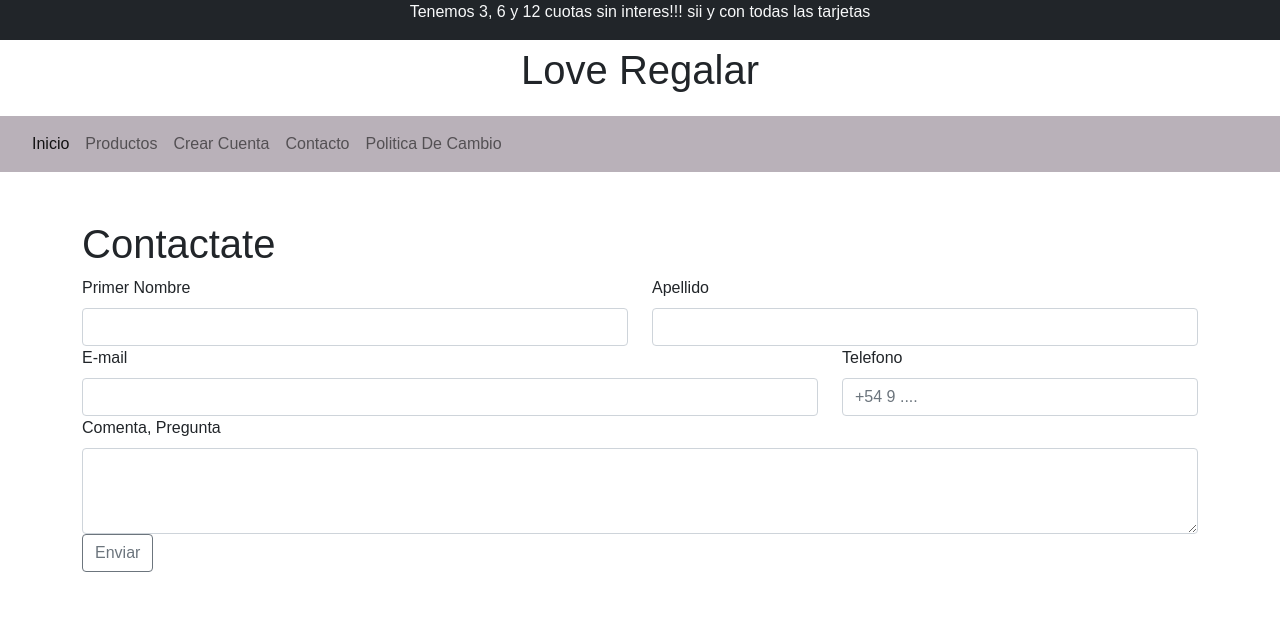
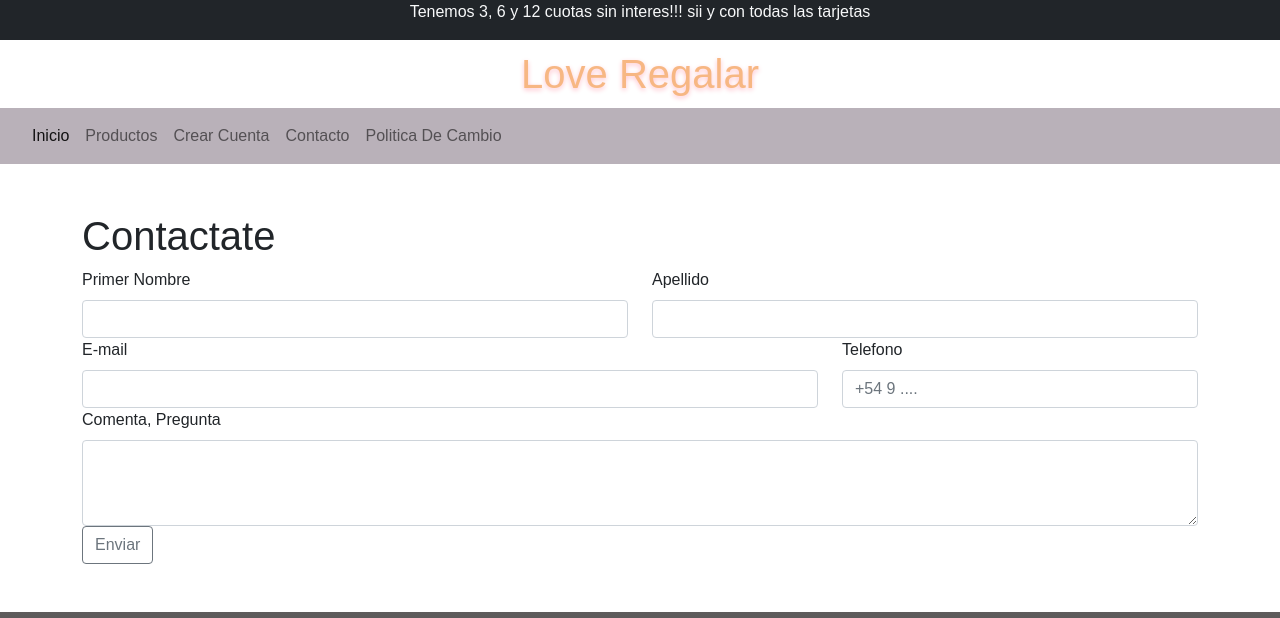
Before and after one commit to heidicolchado/loveregalar, a website: page contacto.html in a window 1280 px wide. Shown: the top 618 px of the page. Drawn offline with nearby package versions, Linux system fonts and the light colour scheme.

Commit message:
ultimos cambios

```diff
--- a/contacto.html
+++ b/contacto.html
@@ -24,9 +24,11 @@
     </header>
 
     <!-----titulo---->
-    <div class="container-fluid bg-gradient d-flex justify-content-center">
-        <p class="fs-1"> Love Regalar</p>
-    </div>
+    <div class="row bg-light.bg-gradient py-1">
+        <div class="col-md-12 text-center">
+            <a href="index.html" class="fs-1 logo">Love Regalar</a>
+        </div>
+        </div>
 
     <!-------navegador------>
     <div class="row align-items-center bg-light">
--- a/scss/estilos.scss
+++ b/scss/estilos.scss
@@ -1,10 +1,10 @@
-$color_principal: pink;
+$color_principal: rgb(22, 21, 21);
 
 @import "estructura";
 @import "bem";
 
 .logo {
-    color: rgb(247, 183, 131);
+    color: rgb(12, 12, 11);
     text-shadow: 0px 2px 5px $color_principal;
     text-decoration: none;
 }
```
Also changed, not shown: crear-cuenta.html (+4 -2 lines), index.html (+1 -1 lines), politica-de-cambio.html (+4 -2 lines), productos.html (+5 -3 lines).
